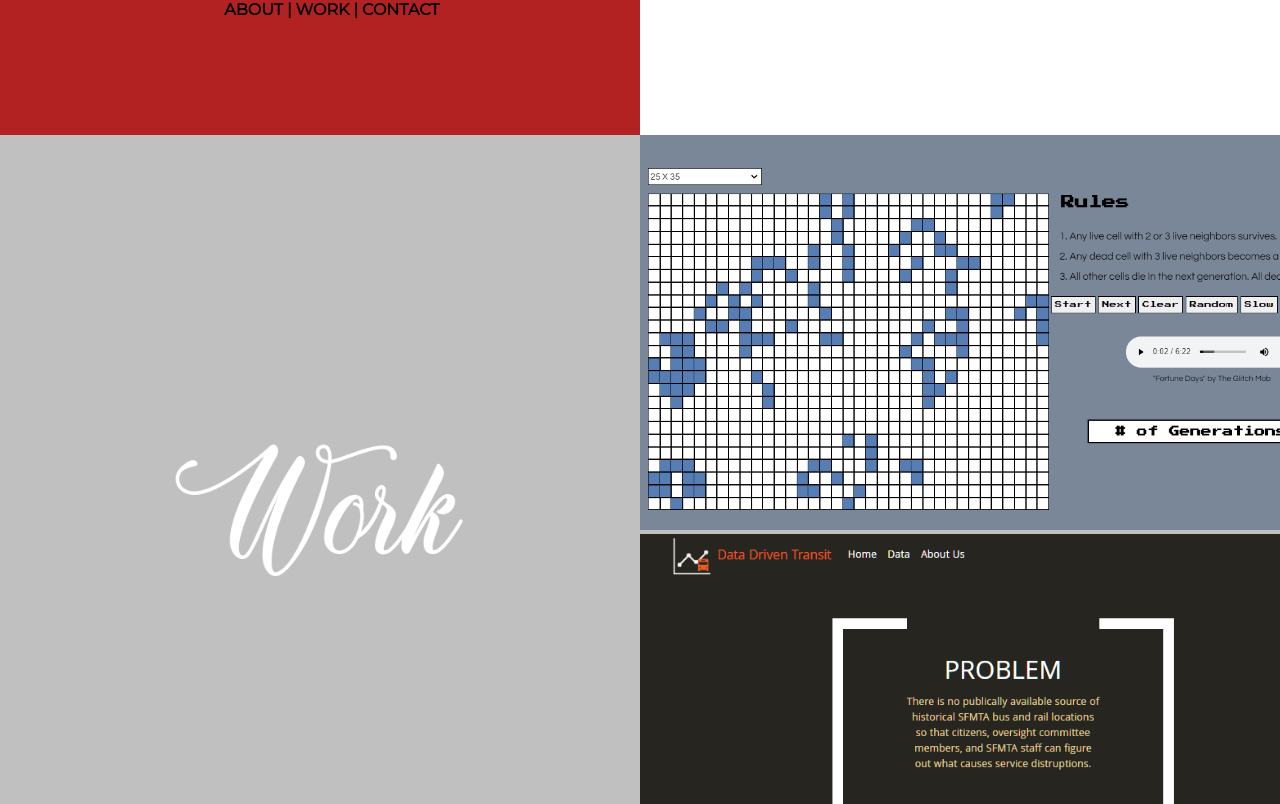
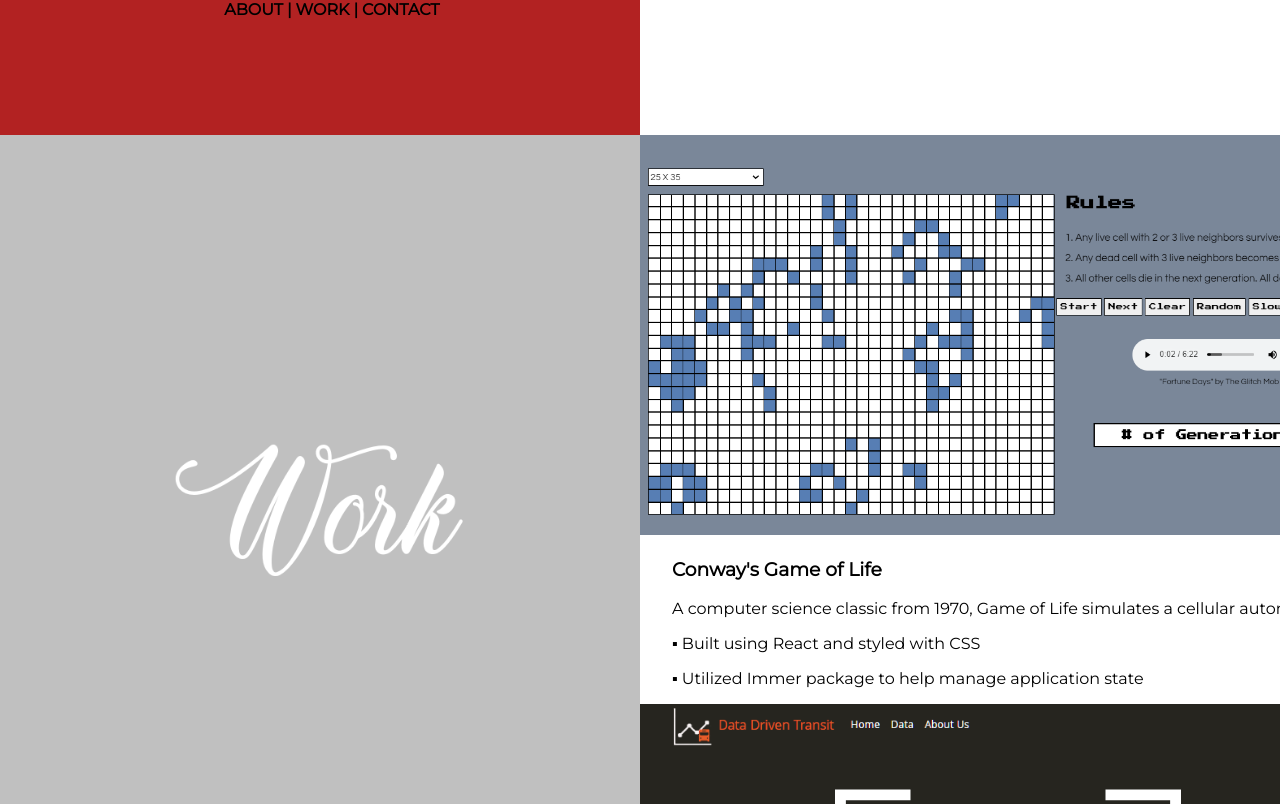
Before and after one commit to MicheSi/portfolio-react, a React (Create React App) app: page / in a window 1280 px wide. Shown: the part 1516-2320 px from the top of the page. Built offline with nearby package versions, Linux system fonts and the light colour scheme.

Commit message:
added project info to each project

```diff
--- a/src/App.css
+++ b/src/App.css
@@ -103,13 +103,20 @@ nav a:hover {
   width: 50%;
 }
 
+.life h3, .life p, .ddt h3, .ddt p, .gigapet h3, .gigapet p, .farmfresh h3, .farmfresh p, .amiibo h3, .amiibo p {
+  width: 700px;
+  text-align: left;
+  margin-left: 10%;
+}
+
 .ddt img, .gigapet img, .farmfresh img, .amiibo img, .life img {
-  width: 750px;
+  width: 760px;
 }
 
 .projectDiv {
   height: 100vh;
   overflow: auto;
+  background-color: white;
 }
 
 .projectDiv::-webkit-scrollbar {
--- a/src/components/work.js
+++ b/src/components/work.js
@@ -41,18 +41,38 @@ const Work = props => {
 
                 <div className='life'>
                     <a href='https://github.com/MicheSi/csbw-game-of-life' target='_blank' rel='noopener noreferrer'><img src={life} alt='Game of Life'/></a>
+                    <h3>Conway's Game of Life</h3>
+                    <p>A computer science classic from 1970, Game of Life simulates a cellular automaton.</p>
+                    <p>▪ Built using React and styled with CSS</p>
+                    <p>▪ Utilized Immer package to help manage application state</p>
                 </div>
                 <div className='ddt'>
                     <a href='https://github.com/Lambda-School-Labs/sfmta-data-analysis-fe' target='_blank' rel='noopener noreferrer'><img src={ddt} alt='Data Driven Transit' /></a>
+                    <h3>Data Driven Transit</h3>
+                    <p>Data Driven Transit is a React app that displays historical data on the San Francisco Municipal Transportation Agency.</p>
+                    <p>▪ Collaborated on a team of 4 web developers, 3 data scientists and 1 UX designer to build the app in 8 weeks</p>
+                    <p>▪ Solely responsible for creating the website logo and building the navigation bar</p>
                 </div>
                 <div className='gigapet'>
                     <a href='https://github.com/build-gigapet-1/Frontend' target='_blank' rel='noopener noreferrer'><img src={gigapet} alt='Gigapets' /></a>
+                    <h3>Gigapet</h3>
+                    <p>Gigapet is a React app for parents to track their children's food intake and motivate kids to eat by feeding their gigapet.</p>
+                    <p>▪ Collaborated on a team of 5 web developers to build the app in 1 week</p>
+                    <p>▪ Built using React with Styled Components and Reactstrap for styling libraries</p>
                 </div>
                 <div className='farmfresh'>
                     <a href='https://github.com/bw-farm-fresh-produce-v3/Frontend' target='_blank' rel='noopener noreferrer'><img src={farmfresh} alt='Farm Fresh Produce'/></a>
+                    <h3>Farm Fresh Produce</h3>
+                    <p>Farm Fresh Produce is a React app that connects the public to local farmers, allowing them to buy fresh produce directly from the local farms.</p>
+                    <p>▪ Collaborated on a team of 5 web developers to build the app in 1 week</p>
+                    <p>▪ Built using React and Redux</p>
                 </div>
                 <div className='amiibo'>
                     <a href='https://github.com/MicheSi/amiibo' target='_blank' rel='noopener noreferrer'><img src={amiibo} alt='Amiibo'/></a>
+                    <h3>Amiibo</h3>
+                    <p>Amiibo is a React app that allows users to look up images and information on Nintendo Amiibos.</p>
+                    <p>▪ Utilized Amiibo API to generate data on Amiibos</p>
+                    <p>▪ Built using React with Styled Components and Reactstrap for styling libraries</p>
                 </div>
             </div>
         </section>
```
